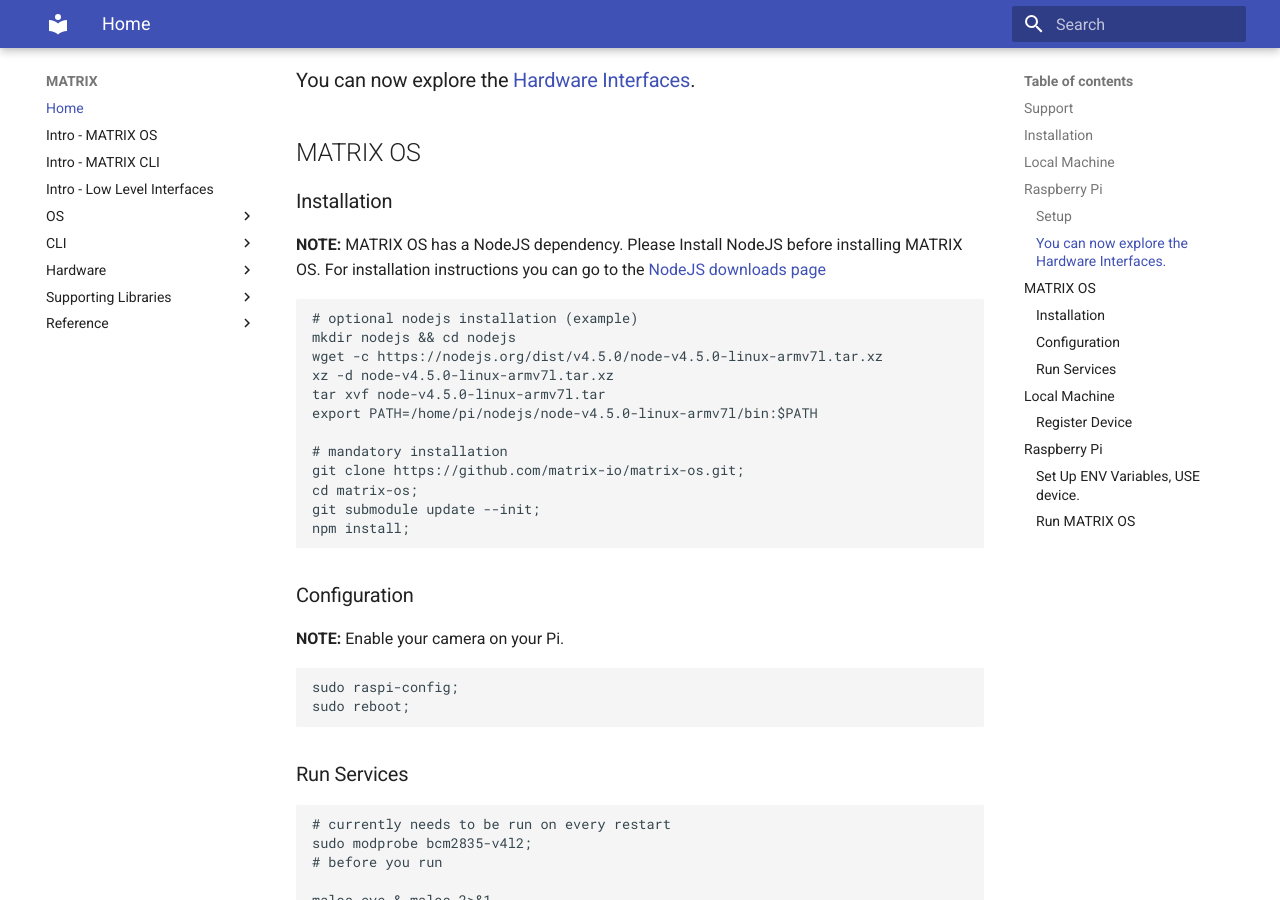
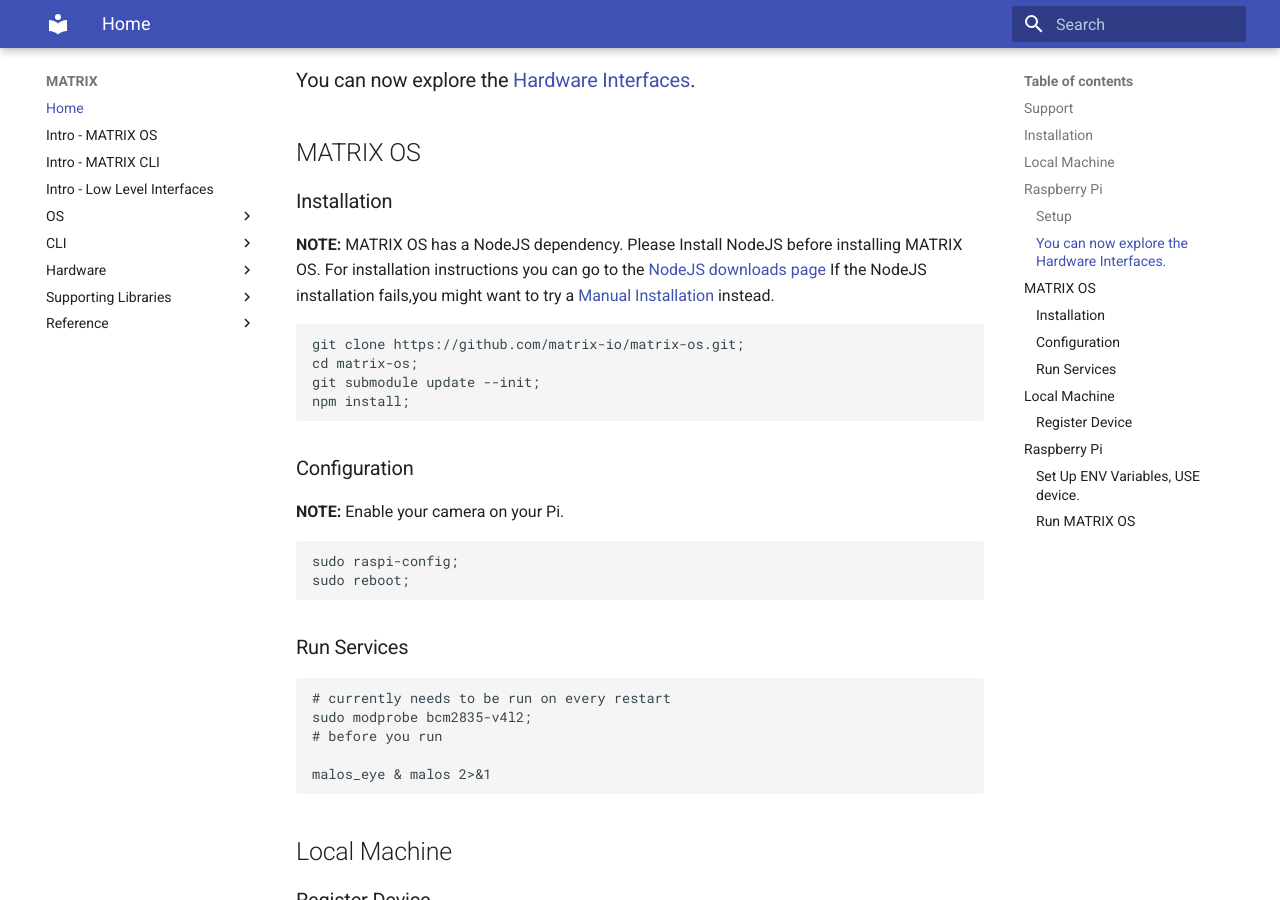
Before and after one commit to matrix-io/matrix-documentation, an MkDocs documentation site: the page built from docs/index.md, in a window 1280 px wide and 900 px high, scrolled down 1105 px. Built offline with MkDocs 1.6.1 and Material for MkDocs 9.7.7, drawn with Linux system fonts in a browser that asks for light colours; old or Windows-style settings are respelled for this version of MkDocs.

Commit message:
Add manual installation alternative, remove our sample

````diff
--- a/docs/index.md
+++ b/docs/index.md
@@ -32,16 +32,11 @@
 
 ## MATRIX OS
 ### Installation
-**NOTE:** MATRIX OS has a NodeJS dependency. Please Install NodeJS before installing MATRIX OS. For installation instructions you can go to the [NodeJS downloads page](https://nodejs.org/en/download/package-manager)
+**NOTE:** MATRIX OS has a NodeJS dependency. Please Install NodeJS before installing MATRIX OS. For installation instructions you can go to the [NodeJS downloads page](https://nodejs.org/en/download/package-manager/#debian-and-ubuntu-based-linux-distributions)
+If the NodeJS installation fails,you might want to try a [Manual Installation](https://github.com/nodesource/distributions#debmanual) instead.
+
+
 ```
-# optional nodejs installation (example)
-mkdir nodejs && cd nodejs
-wget -c https://nodejs.org/dist/v4.5.0/node-v4.5.0-linux-armv7l.tar.xz
-xz -d node-v4.5.0-linux-armv7l.tar.xz
-tar xvf node-v4.5.0-linux-armv7l.tar
-export PATH=/home/pi/nodejs/node-v4.5.0-linux-armv7l/bin:$PATH
-
-# mandatory installation
 git clone https://github.com/matrix-io/matrix-os.git;
 cd matrix-os;
 git submodule update --init;
````
